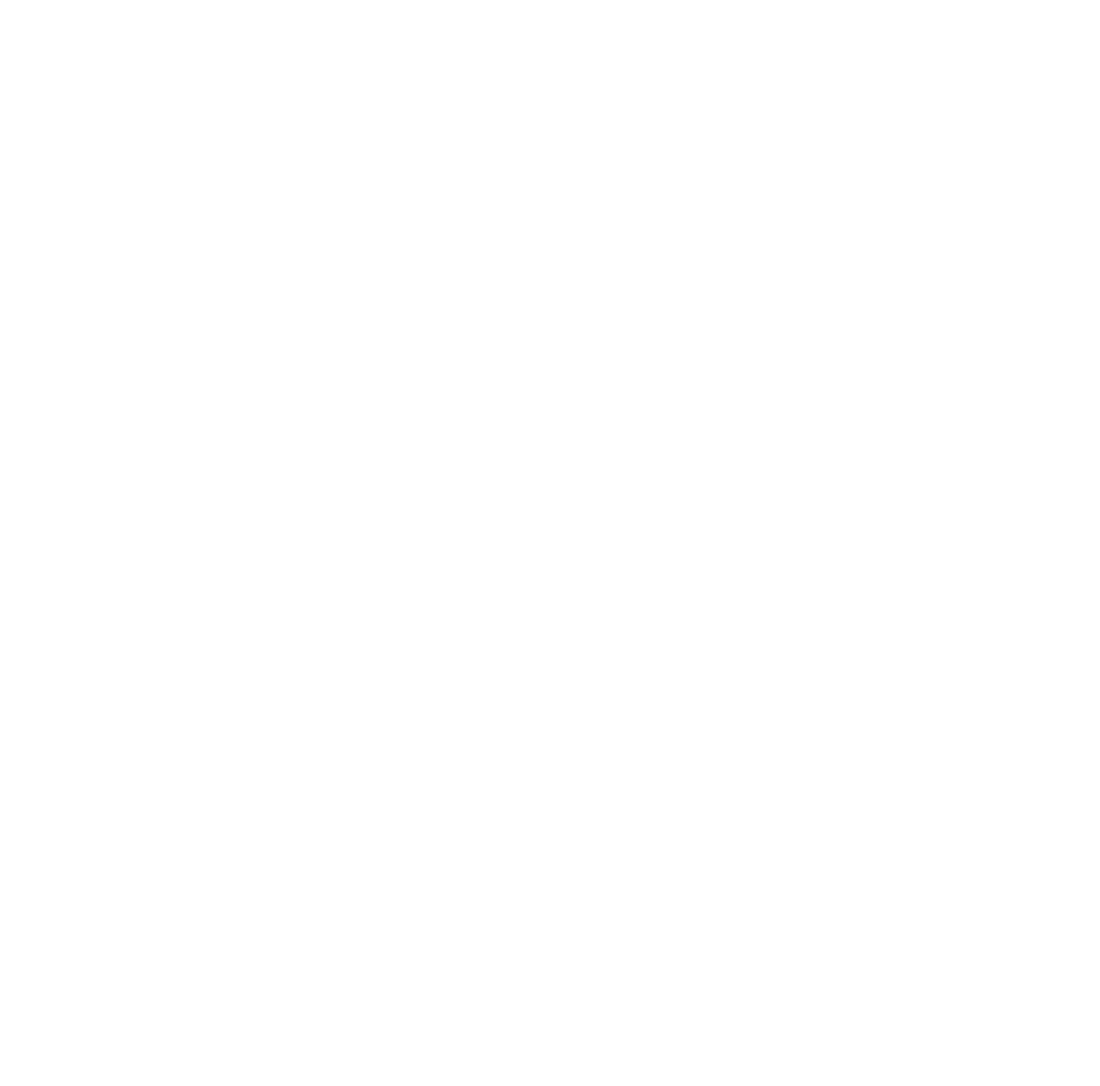
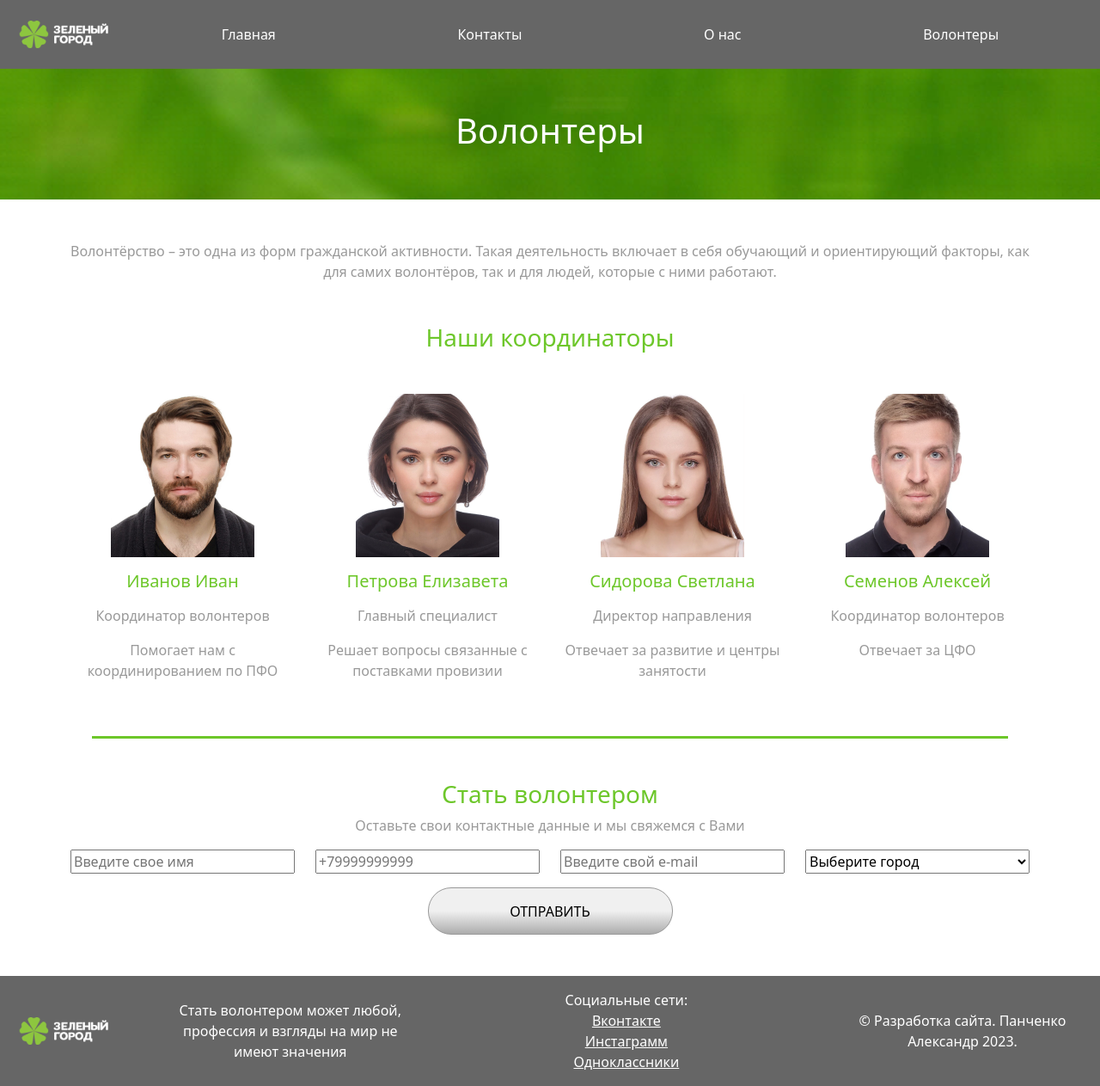
Before and after one commit to Nemefis/GreenCity_bootstrap, a plain HTML site: page volounteers.html in a window 1280 px wide. Shown: the whole page at 86% size. Before the commit the page ends 800 px from the top, so only its background shows below. Drawn offline with Linux system fonts and the light colour scheme.

Commit message:
volounteers

```diff
--- a/css/style.css
+++ b/css/style.css
@@ -13,10 +13,10 @@ ul.navbar-nav.me-auto.mb-2.mb-lg-0 {
     background-image: url("../img/banner.png");
     background-size: cover;
 }
-.content h3, .news h3 {
+.content h3, .news h3, .form h3 {
     color: #6DC72A;
 }
-.content p, .news p {
+.content p, .news p, .form p {
     color: #999
 }
 footer .row {
@@ -42,3 +42,20 @@ footer .nav-link {
     height: 3px;
     margin: auto;
 }
+select#city, input {
+    width: 100%;
+    height: 100%;
+}
+form .row > input {
+    margin: 0 auto;
+}
+input.col-lg-4.me-auto {
+    height: 55px;
+    width: 25%;
+    border-radius: 27px;
+    background: -webkit-linear-gradient(180deg, rgb(240, 240, 240) 50%, rgb(172, 172, 172));
+    background: -moz-linear-gradient(180deg, rgb(240, 240, 240) 50%, rgb(172, 172, 172));
+    background: linear-gradient(180deg, rgb(240, 240, 240) 50%, rgb(172, 172, 172));
+    border: 1px solid #999;
+    text-transform: uppercase;
+}
--- a/volounteers.html
+++ b/volounteers.html
@@ -0,0 +1,146 @@
+<!DOCTYPE html>
+<html lang="en">
+	<head>
+		<script src="js/bootstrap.bundle.min.js"></script>
+		<link rel="stylesheet" href="css/bootstrap.min.css">
+		<link rel="stylesheet" href="css/style.css">
+		<meta charset="UTF-8">
+		<meta http-equiv="X-UA-Compatible" content="IE=edge">
+		<meta name="viewport" content="width=device-width, initial-scale=1.0">
+		<title>Зеленый город: Волонтеры</title>
+	</head>
+	<body>
+		<section class="top">
+			<nav class="navbar navbar-expand-lg navbar-bg">
+				<div class="container-fluid">
+					<a class="navbar-brand" href="#">
+						<img src="img/logo.png" alt="logo">
+					</a>
+					<button class="navbar-toggler" type="button" data-bs-toggle="collapse" data-bs-target="#navbarSupportedContent" aria-controls="navbarSupportedContent" aria-expanded="false" aria-label="Toggle navigation">
+						<span class="navbar-toggler-icon"></span>
+					</button>
+					<div class="collapse navbar-collapse" id="navbarSupportedContent">
+						<ul class="navbar-nav me-auto mb-2 mb-lg-0">
+							<li class="nav-item">
+								<a class="nav-link" aria-current="page" href="#">Главная</a>
+							</li>
+							<li class="nav-item">
+								<a class="nav-link" href="contacts.html">Контакты</a>
+							</li>
+							<li class="nav-item">
+								<a class="nav-link" href="#">О нас</a>
+							</li>
+							<li class="nav-item">
+								<a class="nav-link" href="volounteers.html">Волонтеры</a>
+							</li>
+						</ul>
+					</div>
+				</div>
+			</nav>
+			<div class="col-12 text-center pt-5 pb-5 top-banner">
+                <h1>Волонтеры</h1>
+			</div>
+		</section>
+		<section class="content">
+			<div class="container">
+                <div class="row">
+                    <p class="text-center mt-5 mb-5">
+                        Волонтёрство – это одна из форм гражданской активности. Такая деятельность включает в себя обучающий и ориентирующий факторы, как для самих волонтёров, так и для людей, которые с ними работают.
+                    </p>
+                    <h3 class="text-center mb-5">Наши координаторы</h3>
+                </div>
+                <div class="row text-center mb-5">
+                    <div class="col-lg-3">
+                        <img src="img/v1.png" alt="Волонтер">
+                        <h3 class="fs-5 mt-3 mb-3">Иванов Иван</h3>
+                        <p>Координатор волонтеров</p>
+                        <p>Помогает нам с координированием по ПФО</p>
+                    </div>
+                    <div class="col-lg-3">
+                        <img src="img/v2.png" alt="Волонтер">
+                        <h3 class="fs-5 mt-3 mb-3">Петрова Елизавета</h3>
+                        <p>Главный специалист</p>
+                        <p>Решает вопросы связанные с поставками провизии</p>
+                    </div>
+                    <div class="col-lg-3">
+                        <img src="img/v3.png" alt="Волонтер">
+                        <h3 class="fs-5 mt-3 mb-3">Сидорова Светлана</h3>
+                        <p>Директор направления</p>
+                        <p>Отвечает за развитие и центры занятости</p>
+                    </div>
+                    <div class="col-lg-3">
+                        <img src="img/v4.png" alt="Волонтер">
+                        <h3 class="fs-5 mt-3 mb-3">Семенов Алексей</h3>
+                        <p>Координатор волонтеров</p>
+                        <p>Отвечает за ЦФО</p>
+                    </div>
+                </div>
+			</div>
+		</section>
+        <div class="hr col-10 mb-5"></div>
+        <section class="form">
+            <div class="container">
+                <div class="row text-center">
+                    <h3>Стать волонтером</h3>
+                    <p>Оставьте свои контактные данные и мы свяжемся с Вами</p>
+                </div>
+                    <form action="">
+                        <div class="row mb-3">
+                        <div class="col-lg-3">
+                            <input type="text" name="name" placeholder="Введите свое имя">
+                        </div>
+                        <div class="col-lg-3">
+                            <input type="tel" name="phone" placeholder="+79999999999">
+                        </div>
+                        <div class="col-lg-3">
+                            <input type="email" name="e-mail" placeholder="Введите свой e-mail">
+                        </div>
+                        <div class="col-lg-3">
+                            <select name="city" id="city">
+                                <option value="Выберите город" disabled selected>Выберите город</option>
+                                <option value="Ульяновск">Ульяновск</option>
+                                <option value="Димитровград">Димитровград</option>
+                                <option value="Казань">Казань</option>
+                                <option value="Уфа">Уфа</option>
+                                <option value="Самара">Самара</option>
+                            </select>
+                        </div>
+                        </div>
+                        <div class="row mb-5">
+                            <input class="col-lg-4 me-auto" type="submit" value="Отправить">
+                        </div>
+                    </form>
+                </div>
+
+        </section>
+		<footer class="footer navbar-bg text-center pt-3 pb-3">
+			<div class="row">
+				<div class="col-lg-1">
+					<a class="navbar-brand" href="#">
+						<img src="img/logo.png" alt="logo">
+					</a>
+				</div>
+				<div class="col-lg-3">
+					<p class="mb-0"> Стать волонтером может любой, профессия и взгляды на мир не имеют значения </p>
+				</div>
+				<div class="col-lg-3">
+					<p class="mb-0">Социальные сети: </p>
+					<ul class="navbar-nav me-auto">
+						<li class="nav-item">
+							<a class="nav-link" href="#">Вконтакте</a>
+						</li>
+						<li class="nav-item">
+							<a class="nav-link" href="#">Инстаграмм</a>
+						</li>
+						<li class="nav-item">
+							<a class="nav-link" href="#">Одноклассники</a>
+						</li>
+					</ul>
+				</div>
+				<div class="col-lg-3">
+					<p class="mb-0"> © Разработка сайта. Панченко Александр 2023. </p>
+				</div>
+			</div>
+		</footer>
+	</body>
+</html>
```
Also changed, not shown: contacts.html (+1 -1 lines), index.html (+1 -1 lines), img/v1.png (added), img/v2.png (added), img/v3.png (added), img/v4.png (added).
